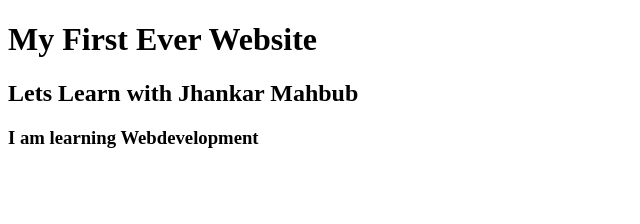
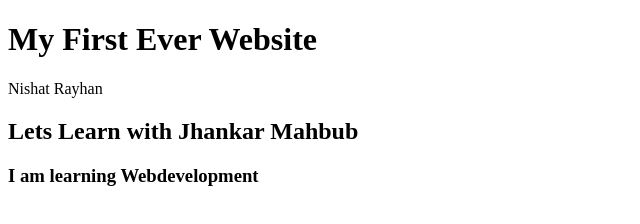
Before and after one commit to nishatrayhan/my-first-website, a plain HTML site: page index.html in a window 1280 px wide. Shown: the whole page, without its empty margins (0-640 px from the left). Drawn offline with Linux system fonts and the light colour scheme.

Commit message:
oKAY Everyone

```diff
--- a/index.html
+++ b/index.html
@@ -8,6 +8,7 @@
 </head>
 <body>
   <h1>My First Ever Website</h1>
+  <p>Nishat Rayhan</p>
   <h2>Lets Learn with Jhankar Mahbub </h2>
   <h3>I am learning Webdevelopment</h3>
 </body>
```
